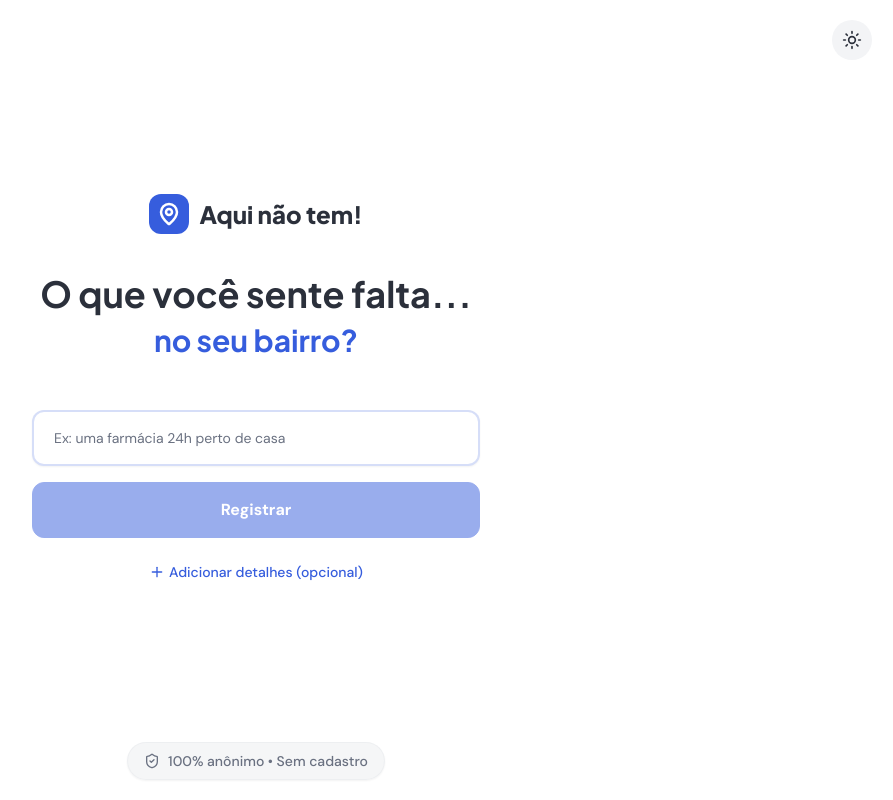
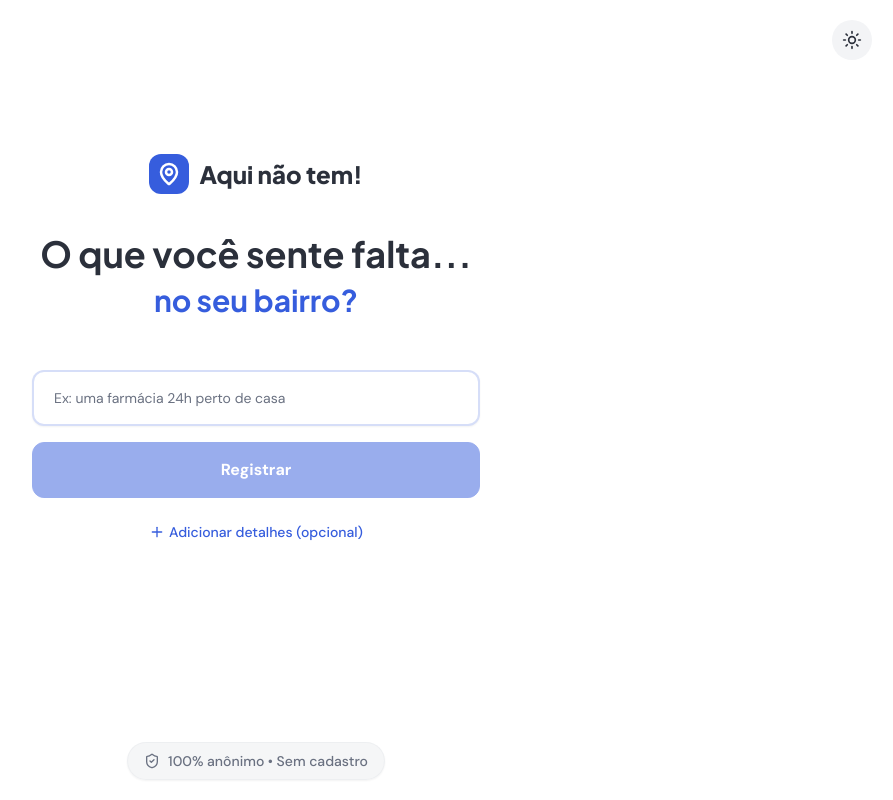
Before and after one commit to jorguzz-fer/aquinaotem, a Next.js app: page / in a window 1280 px wide. Shown: the whole page, without its empty margins (384-1277 px from the left). Built offline with nearby package versions, Linux system fonts and the light colour scheme.

Commit message:
fix(ui): Shift content up by 80px

```diff
--- a/src/app/page.tsx
+++ b/src/app/page.tsx
@@ -116,7 +116,7 @@ export default function Home() {
       </header>
 
       <main className="flex-1 flex items-center justify-center px-6 pb-24">
-        <div className="w-full max-w-md">
+        <div className="w-full max-w-md -mt-20">
           <AnimatePresence mode="wait">
             {submitted ? (
               <motion.div
```
